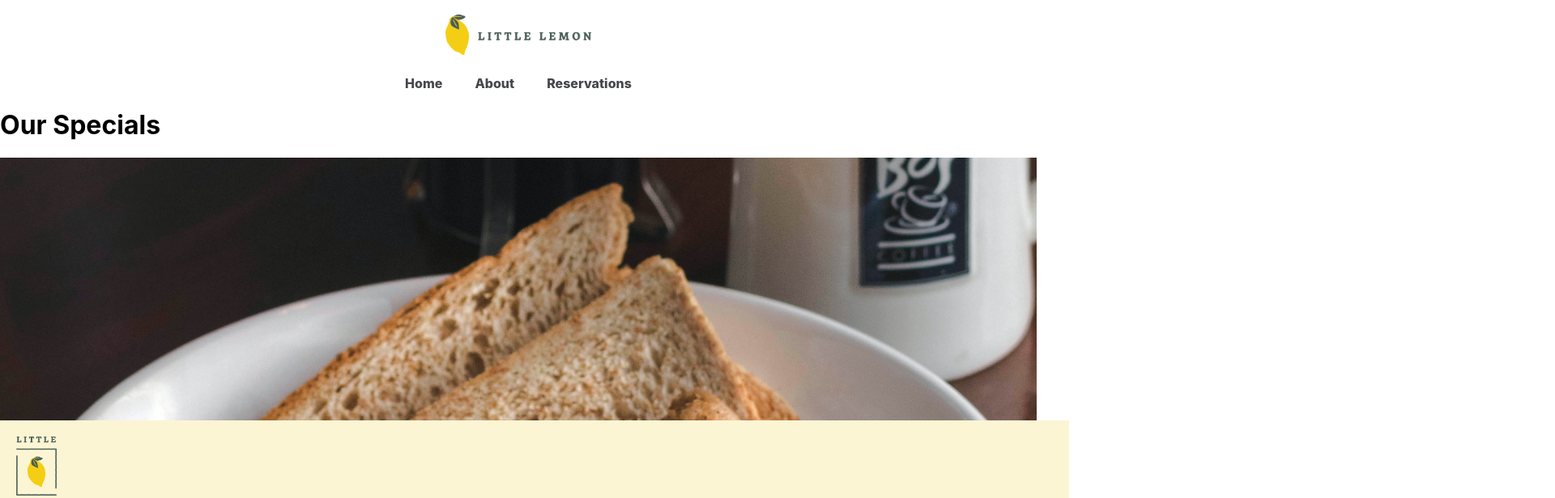
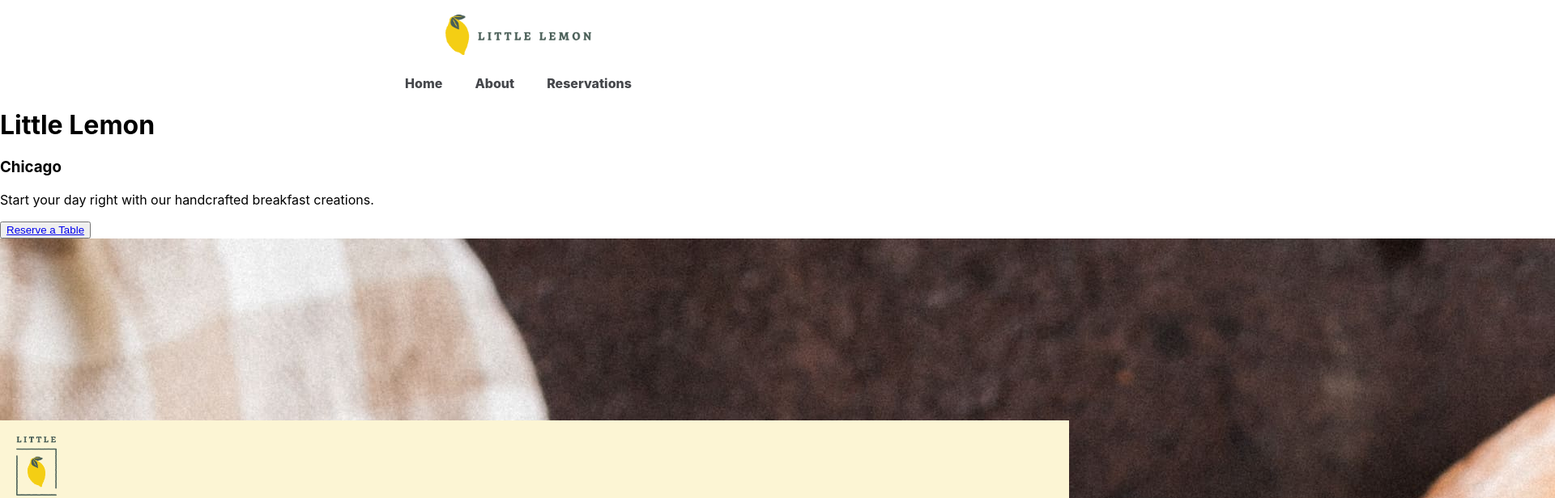
Before and after one commit to adelyntay/little-lemon, a React (Create React App) app: page / in a window 1280 px wide. Shown: the part 20-636 px from the top of the page at 81% size, 1920 px wide, since content can reach past the window. Built offline with nearby package versions, Linux system fonts and the light colour scheme.

Commit message:
hero section

```diff
--- /dev/null
+++ b/src/components/Hero.jsx
@@ -0,0 +1,24 @@
+import { Link } from 'react-router-dom';
+import hero from '../images/hero.jpg';
+
+function Hero() {
+    return (
+        <>
+        <div className="hero-container">
+        <div className="hero-info">
+            <h1>Little Lemon</h1>
+            <h3>Chicago</h3>
+            <p>Start your day right with our handcrafted breakfast creations.</p>
+            <button className="hero-btn">
+                <Link to ="/booking" className="hero-link">Reserve a Table</Link>
+            </button>
+        </div>
+        <div className="featured">
+            <img src={hero} alt="featured" className="hero-img"/>
+        </div>
+        </div>
+        </>
+    )
+}
+
+export default Hero
--- a/src/pages/HomePage.jsx
+++ b/src/pages/HomePage.jsx
@@ -2,17 +2,17 @@ import Footer from '../components/Footer';
 import Navbar from '../components/Navbar';
 import Main from '../components/Main';
 import Header from '../components/Header';
+import Hero from '../components/Hero';
 
 function HomePage() {
     return(
-    <>
-    <Header />
-    <Navbar />
-    <div className="section">
+        <>
+        <Header />
+        <Navbar />
+        <Hero />
         <Main />
         <Footer />
-    </div>
-    </>
+        </>
     )
 }
 
```
